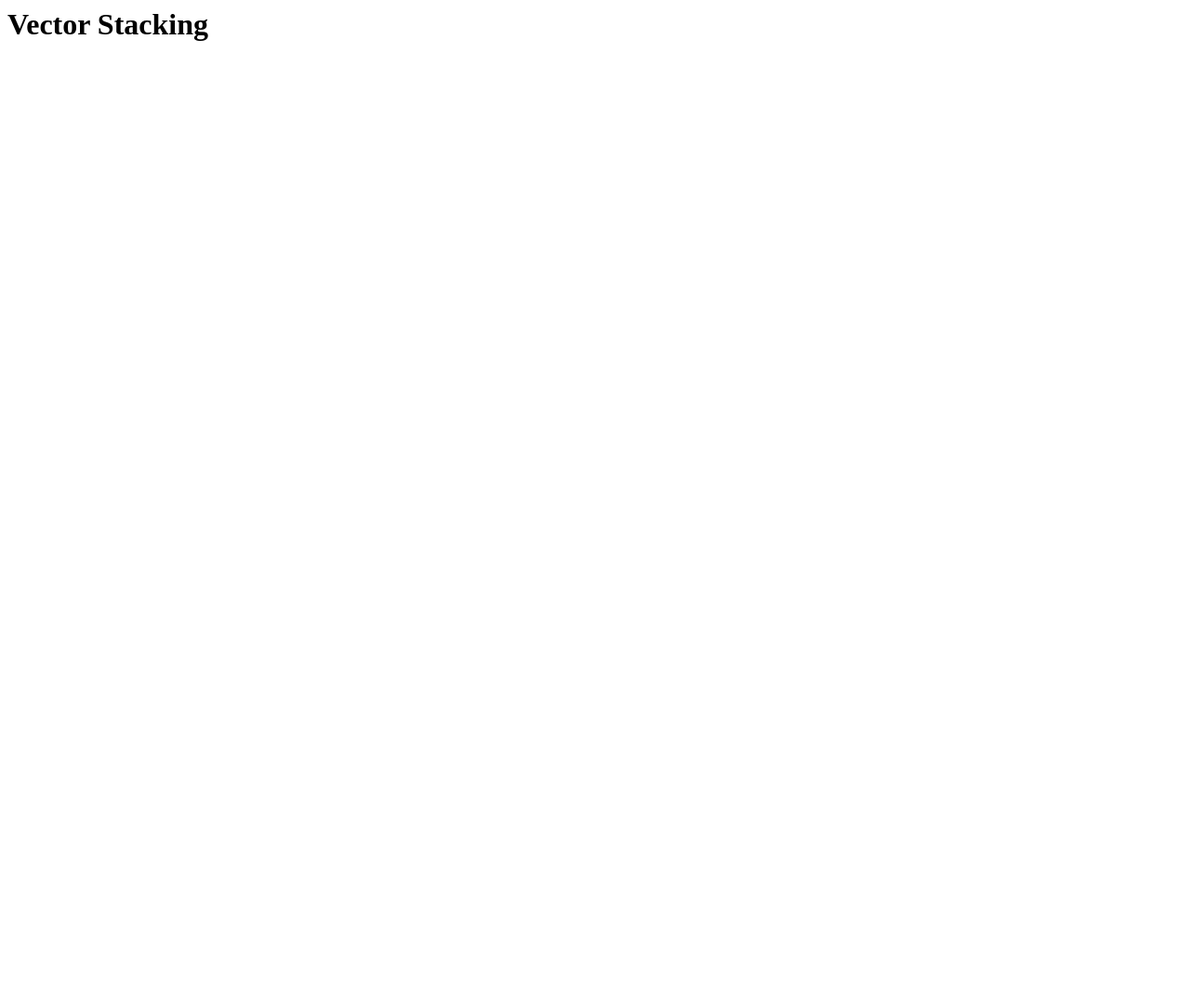
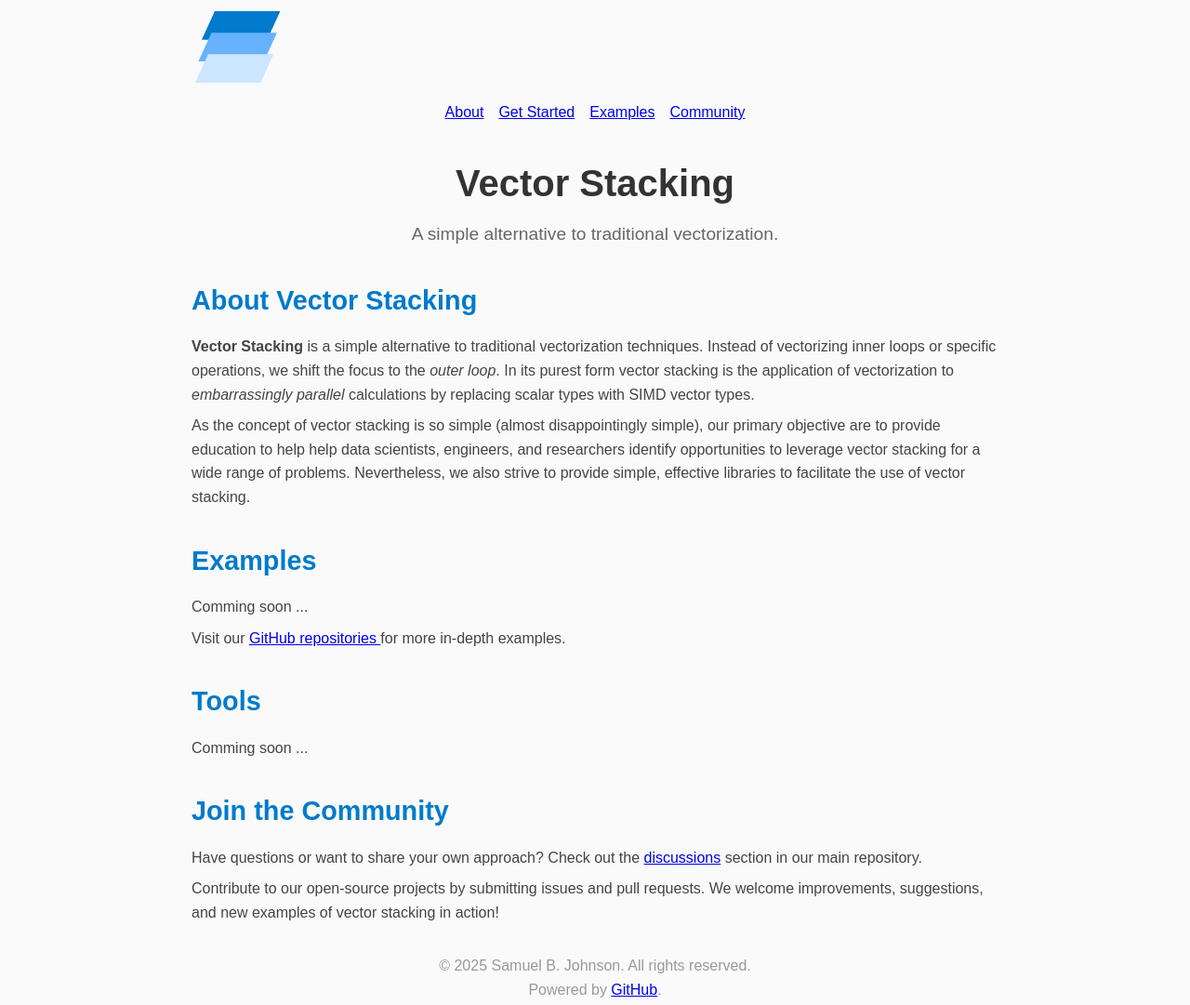
Before and after one commit to VectorStacking/vectorstacking.github.io, a plain HTML site: page index.html in a window 1280 px wide. Shown: the whole page at 93% size. Before the commit the page ends 800 px from the top, so only its background shows below. Drawn offline with Linux system fonts and the light colour scheme.

Commit message:
:sparkles: Vector Stacking has a skeleton of a webpage
Problem:
- The existing vector stacking webpage place holder did not have any
relevant information regarding the organization.

Solution:
- Provide more elaboration in the form of a webpage skeleton.

```diff
--- a/index.html
+++ b/index.html
@@ -1,9 +1,106 @@
-<html>
-  <head>
-  </head>
+<!DOCTYPE html>
+<html lang="en">
+<head>
+  <meta charset="UTF-8" />
+  <meta name="description" content="Promoting the concept of Vector Stacking: a new approach to vectorization.">
+  <meta name="viewport" content="width=device-width, initial-scale=1.0" />
+  <title>Vector Stacking Organization</title>
+  <!-- Example stylesheet (you can inline CSS or place it in a separate styles.css file) -->
+  <link rel="stylesheet" href="styles.css" />
+</head>
   <body>
-    <div>
+
+    <!-- HEADER SECTION -->
+    <header>
+      <div class="header-line">
+        <div class="header-content">
+          <div class="vshome">
+            <a href="https://vectorstacking.github.io">
+              <img src="images/logo.svg" alt="Vector Stacking Logo" width="100" height="100"/>
+            </a>
+          </div>
+          <div class="landing-menu">
+            <a href="#about">About</a>
+            <a href="#get-started">Get Started</a>
+            <a href="#examples">Examples</a>
+            <a href="#community">Community</a>
+          </div>
+        </div>
+      </div>
+    </header>
+
+    <header class="main-header">
       <h1>Vector Stacking</h1>
-    </div>
+      <p>A simple alternative to traditional vectorization.</p>
+    </header>
+
+    <!-- NAV SECTION (optional, for one-page layout you can remove or repurpose) -->
+    <nav class="main-nav">
+
+    </nav>
+
+        <!-- ABOUT SECTION -->
+    <section id="about" class="content-section">
+      <h2>About Vector Stacking</h2>
+      <p>
+        <strong>Vector Stacking</strong> is a simple alternative to
+        traditional vectorization techniques. Instead of vectorizing
+        inner loops or specific operations, we shift the focus to
+        the <em>outer loop</em>. In its purest form vector stacking
+        is the application of vectorization to
+        <em>embarrassingly parallel</em> calculations by replacing
+        scalar types with SIMD vector types.
+      </p>
+      <p>
+        As the concept of vector stacking is so simple (almost
+        disappointingly simple), our primary objective are to provide
+        education to help  help data scientists, engineers, and researchers
+        identify opportunities to leverage vector stacking for a wide
+        range of problems. Nevertheless, we also strive to provide
+        simple, effective libraries to facilitate the use of vector
+        stacking.
+      </p>
+    </section>
+
+    <!-- EXAMPLES SECTION -->
+    <section id="examples" class="content-section">
+      <h2>Examples</h2>
+      <p>Comming soon ...</p>
+      <p>
+        Visit our
+        <a href="https://github.com/VectorStacking?tab=repositories"
+           target="_blank"
+           rel="noopener">
+          GitHub repositories
+        </a>
+        for more in-depth examples.
+      </p>
+    </section>
+
+    <!-- Tools -->
+    <section id="get-started" class="content-section">
+      <h2>Tools</h2>
+      <p>Comming soon ...</p>
+    </section>
+
+    <!-- COMMUNITY SECTION -->
+    <section id="community" class="content-section">
+      <h2>Join the Community</h2>
+      <p>
+        Have questions or want to share your own approach? Check out the
+        <a href="https://github.com/VectorStacking/vector-stacking/discussions"
+           target="_blank" rel="noopener">discussions</a> section in our main repository.
+      </p>
+      <p>
+        Contribute to our open-source projects by submitting issues and pull requests.
+        We welcome improvements, suggestions, and new examples of vector stacking in action!
+      </p>
+    </section>
+
+    <!-- FOOTER SECTION -->
+    <footer class="main-footer">
+      <p>© 2025 Samuel B. Johnson. All rights reserved.</p>
+      <p>Powered by <a href="https://github.com/VectorStacking" target="_blank" rel="noopener">GitHub</a>.</p>
+    </footer>
   </body>
 </html>
--- /dev/null
+++ b/styles.css
@@ -0,0 +1,76 @@
+/* Basic reset and styling */
+* {
+  margin: 0;
+  padding: 0;
+  box-sizing: border-box;
+}
+
+body {
+  font-family: Arial, sans-serif;
+  color: #333;
+  line-height: 1.6;
+  background-color: #fafafa;
+  padding: 0 1em;
+  max-width: 900px;
+  margin: auto;
+}
+
+/* Header Styling */
+.main-header {
+  text-align: center;
+  margin: 2em 0;
+}
+
+.main-header h1 {
+  font-size: 2.5em;
+  margin-bottom: 0.2em;
+}
+
+.main-header p {
+  font-size: 1.2em;
+  color: #666;
+}
+
+/* Navigation Bar */
+.landing-menu {
+  display: flex;
+  justify-content: center;
+  gap: 1em;
+  margin-bottom: 2em;
+}
+
+.main-nav a {
+  text-decoration: none;
+  color: #007ACC;
+  font-weight: bold;
+  padding: 0.5em 1em;
+  border: 2px solid transparent;
+}
+
+.main-nav a:hover {
+  border-bottom: 2px solid #007ACC;
+}
+
+/* Content Sections */
+.content-section {
+  margin-bottom: 2em;
+}
+
+.content-section h2 {
+  margin-bottom: 0.5em;
+  font-size: 1.8em;
+  color: #007ACC;
+}
+
+.content-section p,
+.content-section li {
+  margin-bottom: 0.5em;
+  color: #444;
+}
+
+/* Footer Styling */
+.main-footer {
+  text-align: center;
+  margin: 2em 0;
+  color: #999;
+}
```
Also changed, not shown: images/logo.svg (added).
